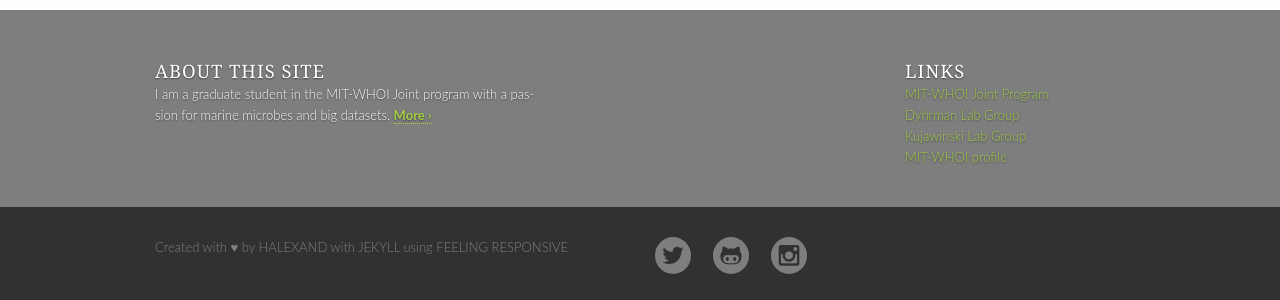
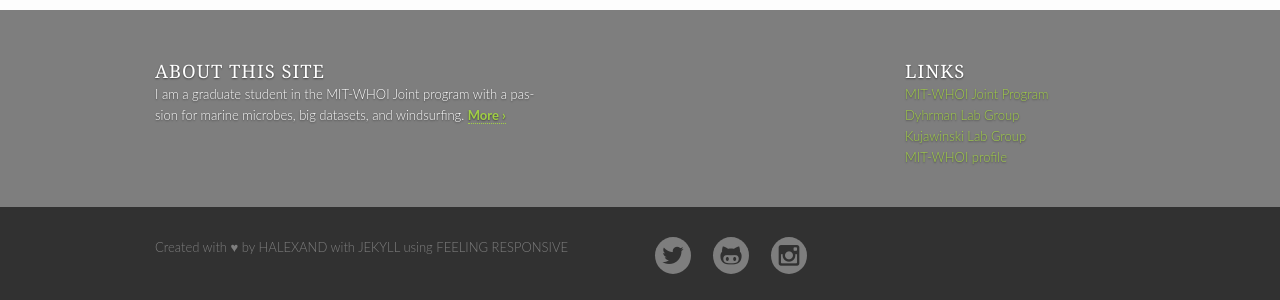
Before and after one commit to halexand/halexand.github.io, a Jekyll site: the page built from index.md, in a window 1280 px wide. Shown: the part 807-1107 px from the top of the page. Built offline with Jekyll 4.4.1, drawn with Linux system fonts in a browser that asks for light colours.

Commit message:
Update _config.yml

```diff
--- a/_config.yml
+++ b/_config.yml
@@ -16,7 +16,7 @@
 
 
 # The description is used on homepage and in the footer to quickly describe your website. Use a maximum of 150 characters for SEO-purposes.
-description: "I am a graduate student in the MIT-WHOI Joint program with a passion for marine microbes and big datasets."
+description: "I am a graduate student in the MIT-WHOI Joint program with a passion for marine microbes, big datasets, and windsurfing."
 
 
 # This URL is the main adresse. Don't include a slash at the end.
```
